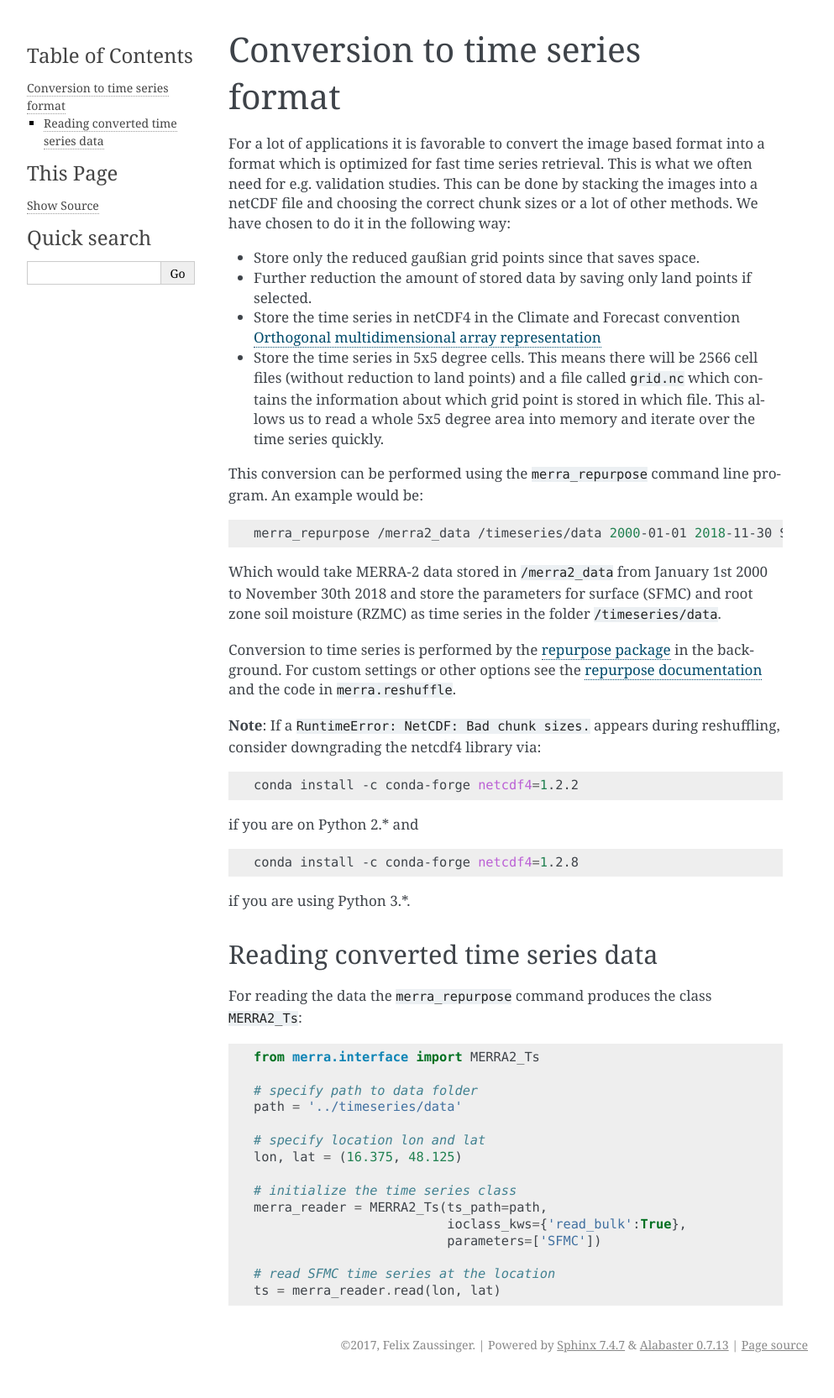
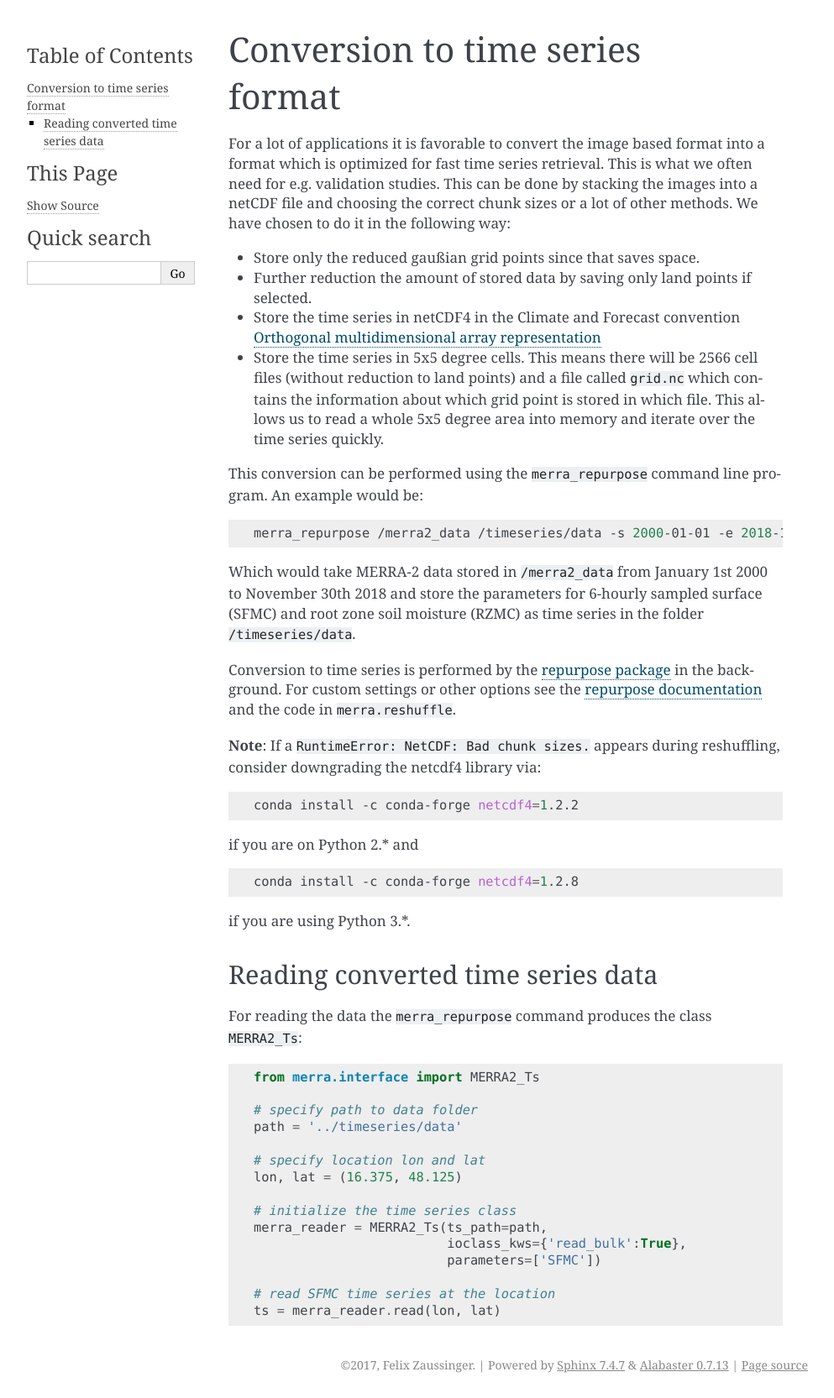
Before and after one commit to TUW-GEO/merra, a Sphinx documentation site: the page built from docs/img2ts.rst, in a window 1280 px wide. Shown: the whole page at 84% size, without its empty margins (148-1141 px from the left). Built offline with Sphinx 7.4.7, drawn with Linux system fonts in a browser that asks for light colours; formulas are drawn with MathJax 3; pages that are not in the unit, such as notebooks, are missing from menus; before the commit the page ends 1641 px from its top, so only the background shows below that.

Commit message:
- added description of temporal resampling parameter

```diff
--- a/docs/img2ts.rst
+++ b/docs/img2ts.rst
@@ -23,11 +23,12 @@ program. An example would be:
 
 .. code-block:: shell
 
-   merra_repurpose /merra2_data /timeseries/data 2000-01-01 2018-11-30 SFMC RZMC
+   merra_repurpose /merra2_data /timeseries/data -s 2000-01-01 -e 2018-11-30 --parameters SFMC RZMC --temporal_sampling 6
 
 Which would take MERRA-2 data stored in ``/merra2_data`` from January 1st 2000
-to November 30th 2018 and store the parameters for surface (SFMC) and root
-zone soil moisture (RZMC) as time series in the folder ``/timeseries/data``.
+to November 30th 2018 and store the parameters for 6-hourly sampled surface
+(SFMC) and root zone soil moisture (RZMC) as time series
+in the folder ``/timeseries/data``.
 
 Conversion to time series is performed by the `repurpose package
 <https://github.com/TUW-GEO/repurpose>`_ in the background. For custom settings
```
